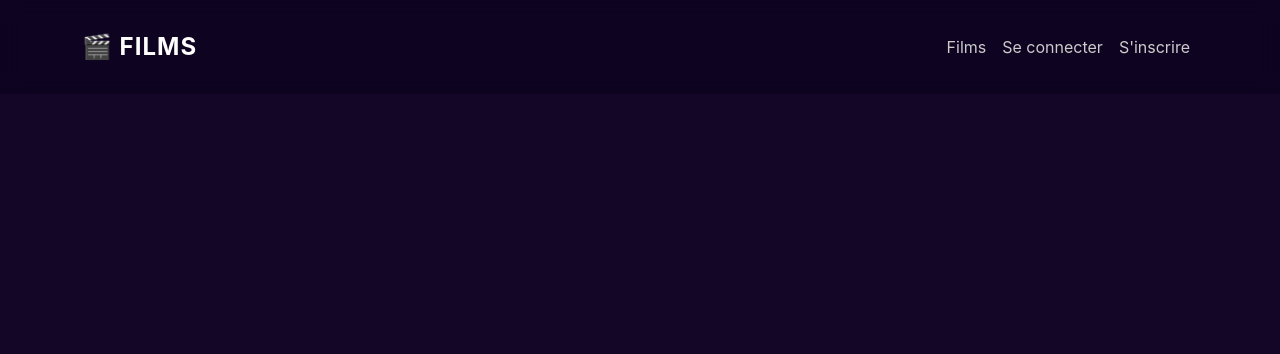
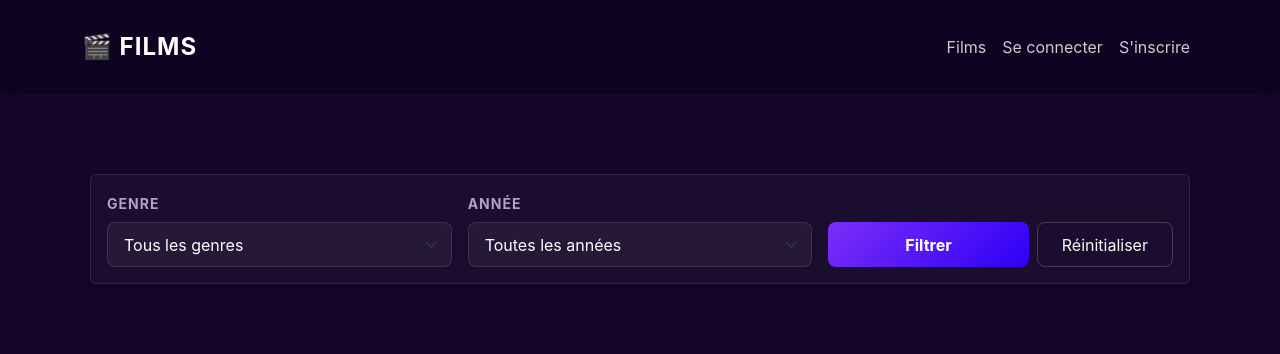
Before and after one commit to CloisonNasale/projet-web-films, a Symfony app: template templates/films/index.html.twig in a window 1280 px wide. Shown: the top 354 px of the page. Run offline with Twig, Linux system fonts and the light colour scheme; the template is opened without the code that fills it, so the values that code supplies are empty; some libraries are stand-ins or nearby versions.

Commit message:
ajout des filtres année et genre

```diff
--- a/assets/css/app.css
+++ b/assets/css/app.css
@@ -54,6 +54,65 @@ a {
 /* Hide the border bottom that existing bootstrap class might have */
 .border-bottom {
     border-bottom: none !important;
+}
+
+/* Filter Bar Styles */
+.filter-bar {
+    background: rgba(42, 27, 61, 0.4) !important;
+    backdrop-filter: blur(10px);
+    -webkit-backdrop-filter: blur(10px);
+    border: 1px solid rgba(255, 255, 255, 0.1);
+    transition: all 0.3s ease;
+}
+
+.filter-bar:hover {
+    background: rgba(42, 27, 61, 0.6) !important;
+    border-color: rgba(255, 255, 255, 0.2);
+}
+
+.filter-bar .form-label {
+    letter-spacing: 1px;
+    color: #b0a0cc;
+}
+
+.filter-bar .form-select {
+    background-color: rgba(255, 255, 255, 0.05) !important;
+    border: 1px solid rgba(255, 255, 255, 0.1) !important;
+    color: #ffffff !important;
+    border-radius: 8px;
+    padding: 0.6rem 1rem;
+    cursor: pointer;
+    transition: all 0.2s ease;
+}
+
+.filter-bar .form-select:focus {
+    background-color: rgba(255, 255, 255, 0.1) !important;
+    border-color: rgba(255, 255, 255, 0.3) !important;
+    box-shadow: 0 0 0 0.25rem rgba(255, 255, 255, 0.1);
+}
+
+.filter-bar .btn-primary {
+    background: linear-gradient(135deg, #7b2ff7, #2d00f7);
+    border: none;
+    border-radius: 8px;
+    padding: 0.6rem 1.5rem;
+    transition: all 0.3s ease;
+}
+
+.filter-bar .btn-primary:hover {
+    transform: translateY(-2px);
+    box-shadow: 0 5px 15px rgba(123, 47, 247, 0.4);
+}
+
+.filter-bar .btn-outline-light {
+    border-radius: 8px;
+    padding: 0.6rem 1.5rem;
+    border: 1px solid rgba(255, 255, 255, 0.2);
+}
+
+.filter-bar .btn-outline-light:hover {
+    background-color: rgba(255, 255, 255, 0.1);
+    border-color: rgba(255, 255, 255, 0.5);
 }
 
 /* Cartes des films */
--- a/templates/films/index.html.twig
+++ b/templates/films/index.html.twig
@@ -2,6 +2,37 @@
 
 {% block body %}
 	<div class="container-fluid px-2">
+		<div class="filter-bar mb-4 p-3 bg-dark text-white rounded shadow-sm">
+			<form method="get" action="{{ path('app_home') }}" class="row g-3 align-items-end">
+				<div class="col-md-4">
+					<label for="genre" class="form-label small fw-bold text-uppercase">Genre</label>
+					<select name="genre" id="genre" class="form-select bg-secondary text-white border-0">
+						<option value="">Tous les genres</option>
+						{% for genre in genres %}
+							<option value="{{ genre.idGenre }}" {{ selectedGenre == genre.idGenre ? 'selected' : '' }}>
+								{{ genre.nomGenre }}
+							</option>
+						{% endfor %}
+					</select>
+				</div>
+				<div class="col-md-4">
+					<label for="year" class="form-label small fw-bold text-uppercase">Année</label>
+					<select name="year" id="year" class="form-select bg-secondary text-white border-0">
+						<option value="">Toutes les années</option>
+						{% for y in years %}
+							<option value="{{ y.annee }}" {{ selectedYear == y.annee ? 'selected' : '' }}>
+								{{ y.annee }}
+							</option>
+						{% endfor %}
+					</select>
+				</div>
+				<div class="col-md-4 d-flex gap-2">
+					<button type="submit" class="btn btn-primary flex-grow-1 fw-bold">Filtrer</button>
+					<a href="{{ path('app_home') }}" class="btn btn-outline-light">Réinitialiser</a>
+				</div>
+			</form>
+		</div>
+
 		<div class="row g-3 justify-content-start films-grid">
 			{% for film in films %}
 				<div class="col-sm-12 col-md-6 col-lg-3 col-xl-3 d-flex justify-content-center">
```
Also changed, not shown: src/Controller/FilmController.php (+27 -2 lines), src/Repository/FilmsRepository.php (+19 -0 lines).
